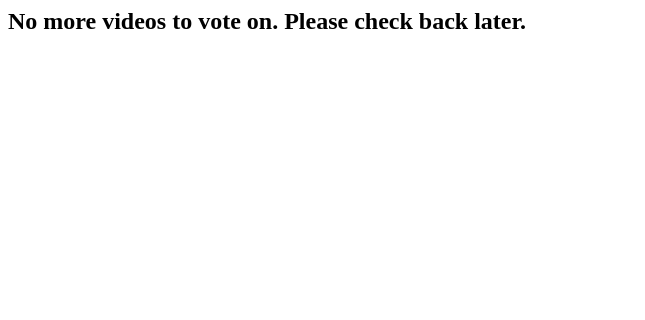
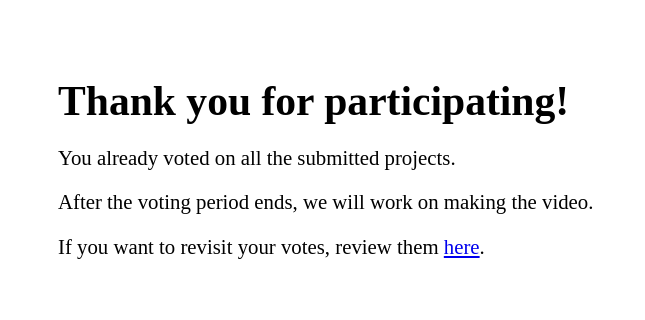
Before and after one commit to godotengine/godot-showreel-voting, a Flask app: template templates/vote.html in a window 1280 px wide. Shown: the top 320 px of the page, without its empty margins (0-645 px from the left). Run offline with Flask 3, Linux system fonts and the light colour scheme; the template is opened without the code that fills it: values that come from a table or form of the project are taken from there, others are empty.

Commit message:
Update thank you page

```diff
--- a/templates/vote.html
+++ b/templates/vote.html
@@ -11,10 +11,25 @@
 		grid-template-columns: 1fr 1fr;
 		margin: 20px 0px;
 	}
+	.thank-you {
+		font-size: 1.3em;
+		padding: 41px 50px;
+		text-align: left;
+		/* max-width: 600px; */
+		margin: 0 auto;
+		h1 {
+			margin-bottom: 10px;
+		}
+	}
 </style>
 <main id="vote-view">
 	{% if not data %}
-			<h2>No more videos to vote on. Please check back later.</h2>
+		<div class="thank-you panel">
+			<h1>Thank you for participating!</h1>
+			<p>You already voted on all the submitted projects.</p>
+			<p>After the voting period ends, we will work on making the video.</p>
+			<p>If you want to revisit your votes, review them <a href="/history">here</a>.</p>
+		</div>
 	{% else %}
 		<div class="col-2">
 			<h1>Submission: {{ data.game }}</h1>
```
